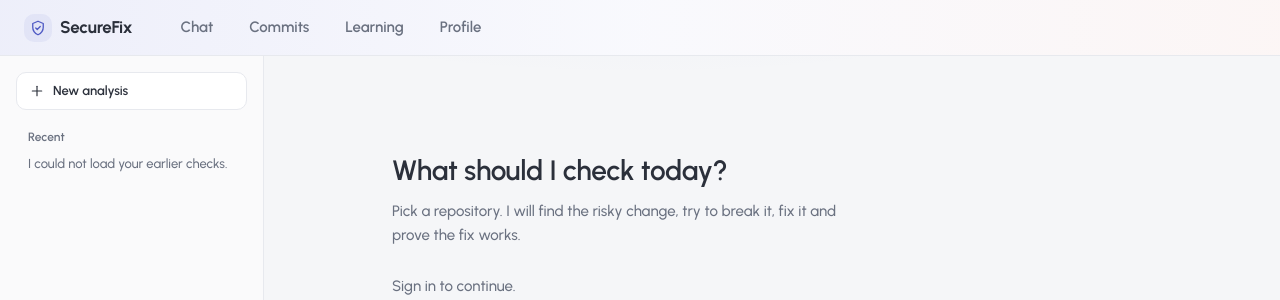
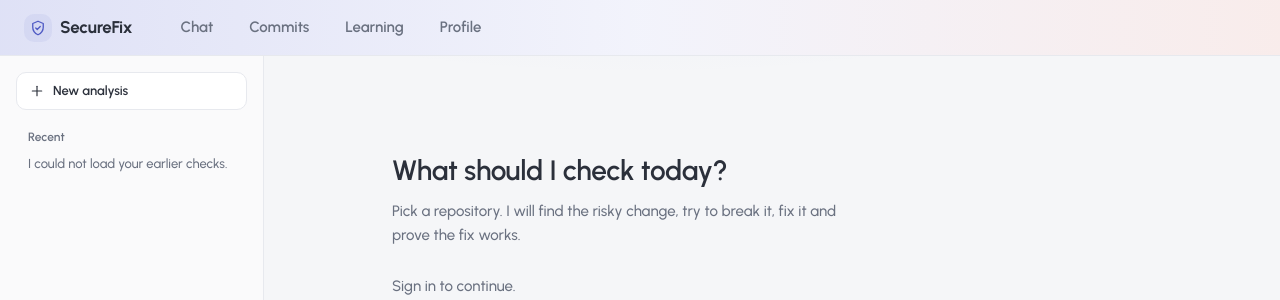
Before and after one commit to sanchitaaX/kaizenn, a FastAPI app: template templates/chat.html in a window 1280 px wide. Shown: the top 300 px of the page. Run offline with FastAPI, Linux system fonts and the light colour scheme; the template is opened without the code that fills it, so the values that code supplies are empty.

Commit message:
Make the chat top bar gradient more visible
Co-Authored-By: Claude Opus 5.5 <noreply@anthropic.com>

```diff
--- a/static/css/pages/chat.css
+++ b/static/css/pages/chat.css
@@ -357,6 +357,6 @@ a.resource:hover { background: var(--surface-soft); text-decoration: none; }
 /* ---------- Top bar on the chat page: a slight periwinkle wash ---------- */
 .topbar {
   background:
-    linear-gradient(90deg, rgba(94, 106, 210, 0.11) 0%, rgba(94, 106, 210, 0.04) 50%, rgba(201, 99, 90, 0.06) 100%),
+    linear-gradient(90deg, rgba(94, 106, 210, 0.20) 0%, rgba(94, 106, 210, 0.08) 50%, rgba(201, 99, 90, 0.12) 100%),
     var(--surface);
 }
```
